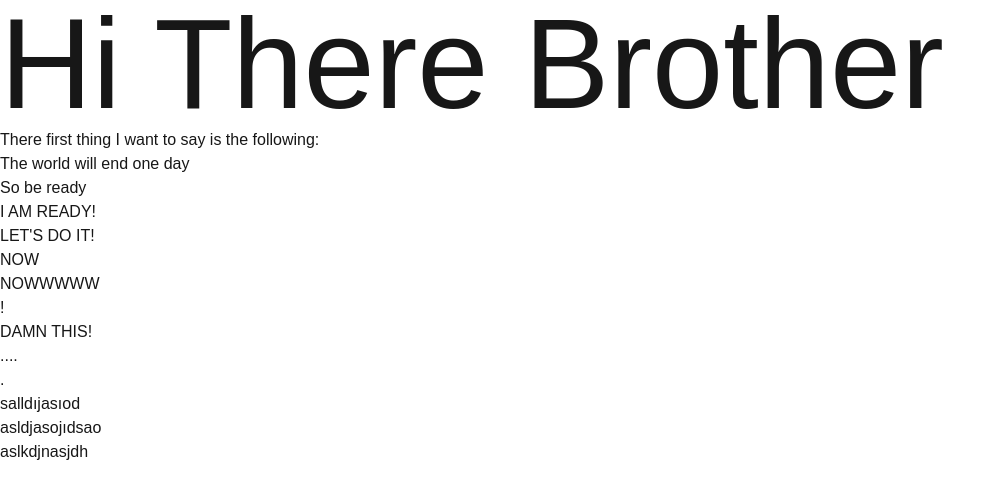
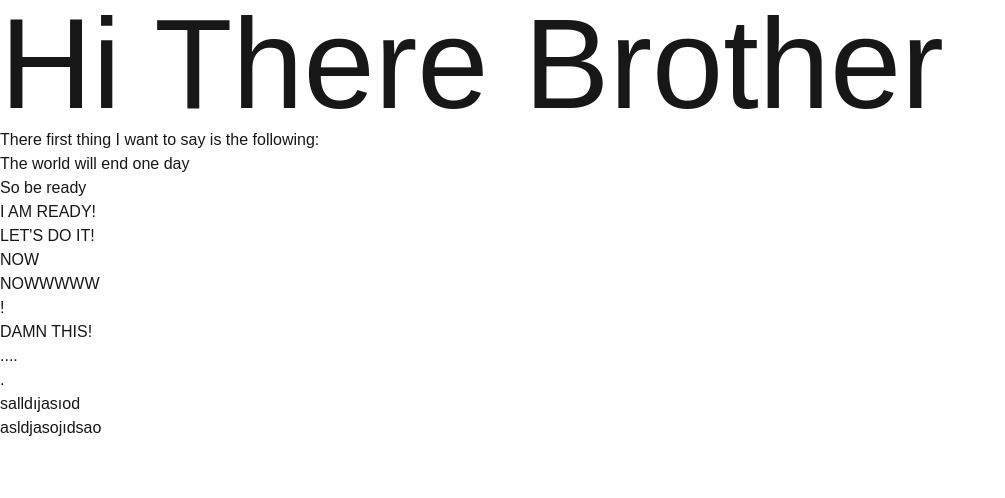
Before and after one commit to BrahimBoussada/to-delete-later, a Next.js app: page / in a window 1280 px wide. Shown: the top 498 px of the page, without its empty margins (0-1005 px from the left). Built offline with nearby package versions, Linux system fonts and the light colour scheme.

Commit message:
asdsalıdja

```diff
--- a/src/app/page.tsx
+++ b/src/app/page.tsx
@@ -17,7 +17,6 @@ export default function Home() {
       <p>.</p>
       <p>salldıjasıod</p>
       <p>asldjasojıdsao</p>
-      <p>aslkdjnasjdh</p>
     </main>
   );
 }
```
